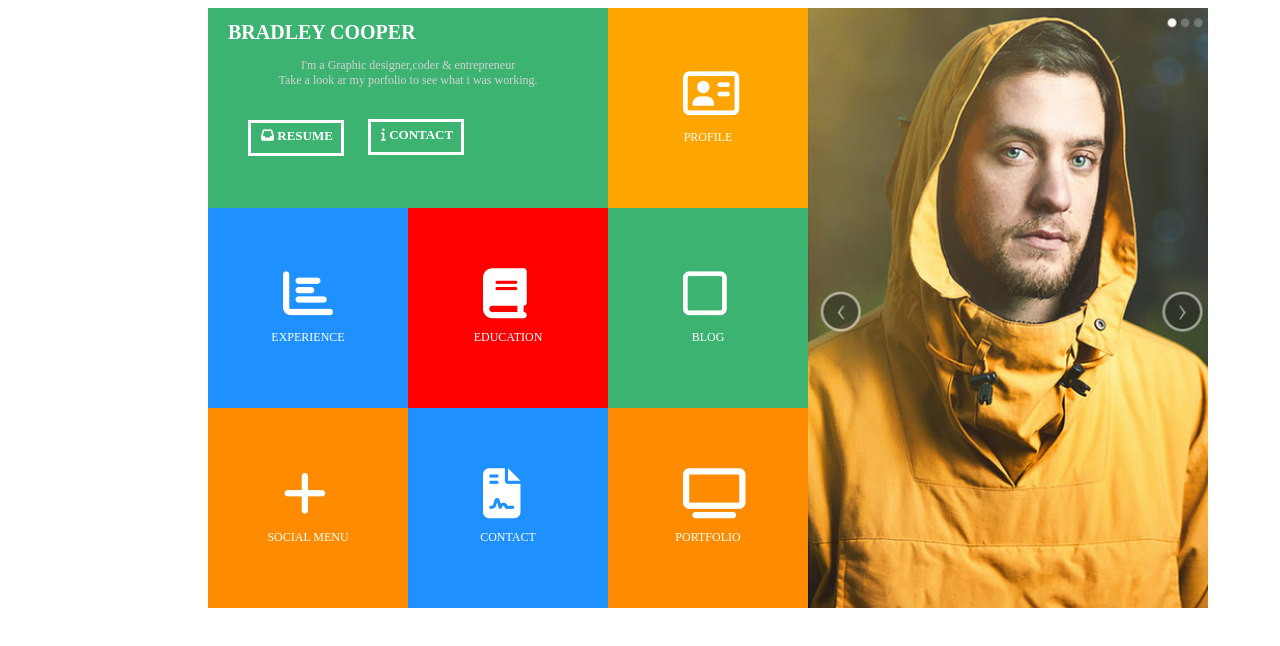
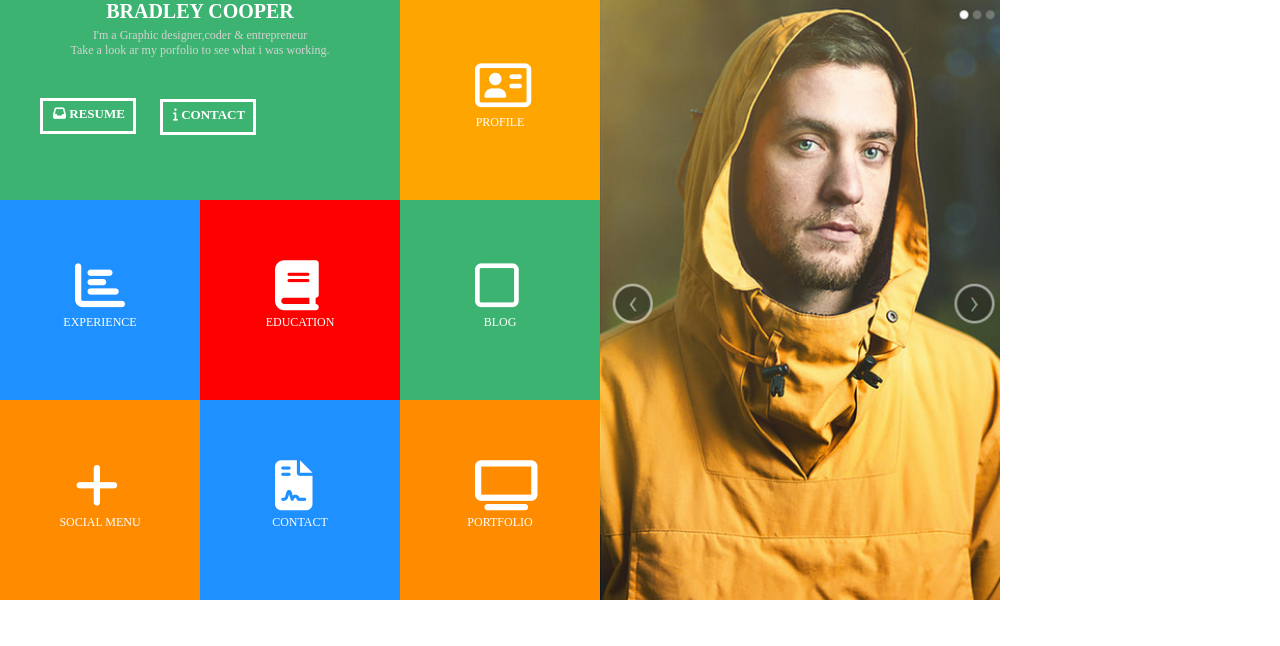
Before and after one commit to Eby-Samuel693/Samuel-evalfront-cf-rdolphe-evalfront-1-, a plain HTML site: page index.html in a window 1280 px wide. Drawn offline with Linux system fonts and the light colour scheme.

Commit message:
eval- front V3 (pas fini)

```diff
--- a/EvalCSS.css
+++ b/EvalCSS.css
@@ -1,13 +1,18 @@
-.a1{
+* {
+    margin: 0;
+    padding: 0;
+}
+
+.container{
     border-style: none;
     border-color: darkgrey;
     border-width: 6px;
     width: 1000px;
     height: 600px;
-    margin-left: 200px;
+    margin: 0;
 }
 
-.a2{
+.div1{
     position: absolute;
     border-style: none;
     border-color: black;
@@ -17,7 +22,7 @@
     color: white;
 }
 
-.a4{
+.div2{
     position: relative;
     border-style: none;
     border-color: black;
@@ -34,7 +39,7 @@
     margin-top: 60px;
 }
 
-.a5{
+.div3{
     position: relative;
     border-style: none;
     border-color: black;
@@ -50,7 +55,7 @@
     margin-top: 60px;
 }
 
-.a6{
+.div4{
     position: relative;
     border-style: none;
     border-color: black;
@@ -68,7 +73,7 @@
     margin-top: 60px;
 }
 
-.a7{
+.div5{
     position: relative;
     border-style: none;
     border-color: black;
@@ -77,7 +82,6 @@
     left: 400px;
     bottom: 400px;
     background-color: mediumseagreen;
-
 }
 
 .fa-square{
@@ -87,7 +91,7 @@
     margin-top: 60px;
 }
 
-.a8{
+.div6{
     position: relative;
     border-style: none;
     border-color: black;
@@ -103,7 +107,7 @@
     margin-top: 60px;
 }
 
-.a9{
+.div7{
     position: relative;
     border-style: none;
     border-color: black;
@@ -119,7 +123,7 @@
     margin-left: 75px;
     margin-top: 60px;
 }
-.a10{
+.div8{
     position: relative;
     border-style: none;
     border-color: black;
@@ -137,7 +141,7 @@
     margin-top: 60px;
 }
 
-.img{
+.img1{
     margin-left: 600px;
     margin-top: -1400px;
 }
@@ -149,19 +153,20 @@ p{
     color: white;
     text-align: center;
     font-size: 12px;
+    margin-top: 5px;
 }
 
 h1{
     font-size: 20px;
     top: 20px;
 }
-.b1{
+.petit1{
     position: relative;
     border-style: solid;
     width: 90px;
     height: 30px;
     left: 40px;
-    top: 20px;
+    top: 40px;
 }
 
 h2{
@@ -170,14 +175,13 @@ h2{
     margin-left: 10px;
 }
 
-.b2{
+.petit2{
     position: relative;
     border-style: solid;
     width: 90px;
     height: 30px;
     left: 160px;
-    top: -17px;
-
+    top: 5px;
 }
 
 .fa-inbox-in{
@@ -189,5 +193,30 @@ h2{
 }
 
 h1{
-    margin-left: 20px;
+    text-align: center;
 }
+
+@media screen and ( max-width: 450px) {
+    container {
+        margin: 0;
+        width: 450px;
+        font-size: 0.5rem;
+        display: inline-block;
+    }
+    .img1 {
+        padding: 1rem;
+        width: 100%;
+        float: bottom;
+    }
+
+    #div1 {
+        width: 100%px;
+
+
+    }
+
+    #div2 ,#div3 ,#div4 {
+        width: 100%;
+        display: inline-block;
+    }
+}
--- a/index.html
+++ b/index.html
@@ -4,60 +4,60 @@
     <meta charset="UTF-8">
     <title>Title</title>
     <link rel="stylesheet" href="EvalCSS.css">
+    <meta name="viewport" content="width=device-width, initial-scale=1.0">
     <script src="https://kit.fontawesome.com/52cbc63ebe.js" crossorigin="anonymous"></script>
 </head>
 <body>
-<div class="a1">
-    <div class="a2">
-
-                <h1>BRADLEY COOPER</h1>
-                <p style="color: lightgray">I'm a Graphic designer,coder & entrepreneur<br>
+<div class="container">
+    <div class="div1">
+        <h1>BRADLEY COOPER</h1>
+         <p style="color: lightgray">I'm a Graphic designer,coder & entrepreneur<br>
                 Take a look ar my porfolio to see what i was working.</p>
-        <div class="b1">
+        <div class="petit1">
             <h2><i class="fas fa-inbox"></i> RESUME</h2>
         </div>
-        <div class="b2">
+
+        <div class="petit2">
             <h2><i class="fas fa-info"></i> CONTACT</h2>
         </div>
+    </div>
 
-    </div>
-    <div class="a4">
+    <div class="div2">
         <i class="far fa-address-card"></i>
         <p>PROFILE</p>
+    </div>
 
-    </div>
-    <div class="a5">
+    <div class="div3">
         <i class="fas fa-chart-bar"></i>
         <p>EXPERIENCE</p>
-
     </div>
 
-    <div class="a6">
+    <div class="div4">
         <i class="fas fa-book"></i>
         <p>EDUCATION</p>
+    </div>
 
-    </div>
-    <div class="a7">
+    <div class="div5">
         <i class="far fa-square"></i>
         <p>BLOG</p>
     </div>
 
-    <div class="a8">
+    <div class="div6">
         <i class="fas fa-plus"></i>
         <p>SOCIAL MENU</p>
     </div>
 
-    <div class="a9">
+    <div class="div7">
         <i class="fas fa-file-contract"></i>
         <p>CONTACT</p>
     </div>
 
-    <div class="a10">
+    <div class="div8">
         <i class="fas fa-tv"></i>
         <p>PORTFOLIO</p>
     </div>
 
-    <div class="img">
+    <div class="img1">
         <img src="image.png" alt="">
     </div>
 </div>
```
